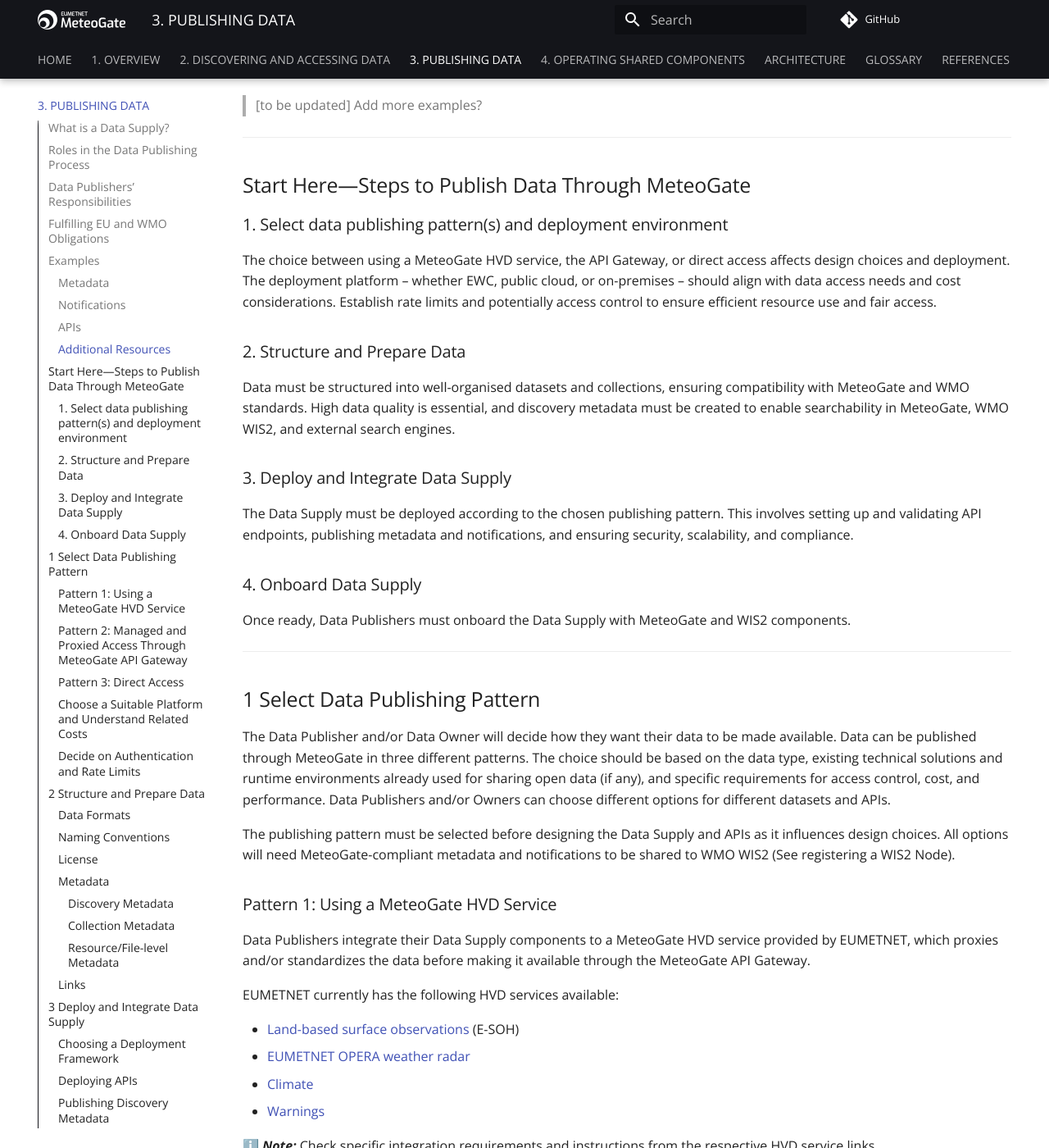
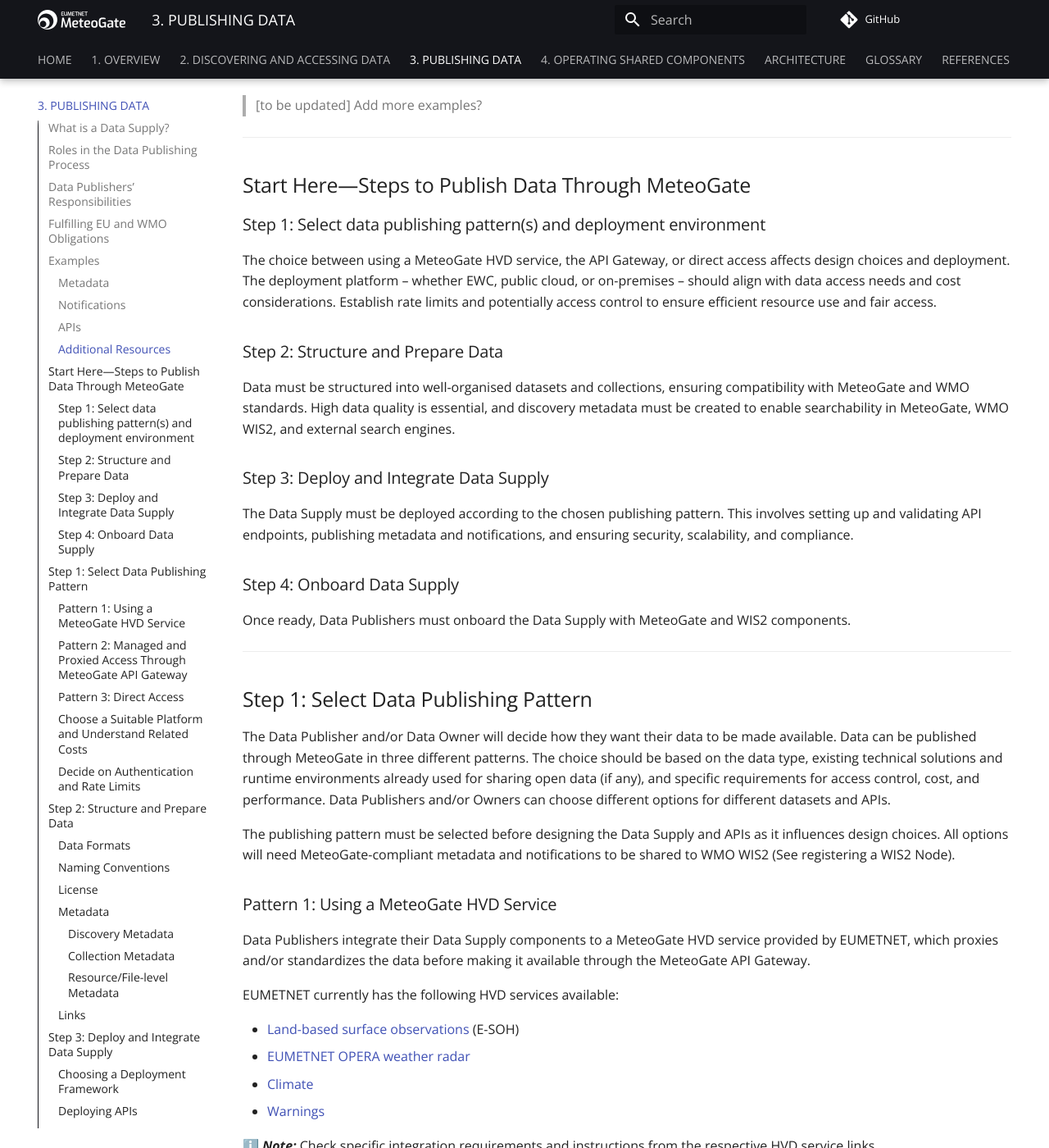
Before and after one commit to EUMETNET/meteogate-documentation, an MkDocs documentation site: the page built from docs/3-publishing-data.md, in a window 1280 px wide and 1400 px high, scrolled down 2776 px. Shown: the whole window at 82% size. Built offline with MkDocs 1.6.1 and Material for MkDocs 9.7.7, drawn with Linux system fonts in a browser that asks for light colours; comment, search, counter and statistics services are not loaded; some of the changed text lies outside the part shown.

Commit message:
Update 3-publishing-data.md

```diff
--- a/docs/3-publishing-data.md
+++ b/docs/3-publishing-data.md
@@ -104,24 +104,24 @@ _<to be updated>_
 
 ## Start Here—Steps to Publish Data Through MeteoGate
 
-### 1. Select data publishing pattern(s) and deployment environment
+### Step 1: Select data publishing pattern(s) and deployment environment
 The choice between using a MeteoGate HVD service, the API Gateway, or direct access affects design choices and deployment. The deployment platform – whether EWC, public cloud, or on-premises – should align with data access needs and cost considerations. Establish rate limits and potentially access control to ensure efficient resource use and fair access.
 
-### 2. Structure and Prepare Data
+### Step 2: Structure and Prepare Data
 
 Data must be structured into well-organised datasets and collections, ensuring compatibility with MeteoGate and WMO standards. High data quality is essential, and discovery metadata must be created to enable searchability in MeteoGate, WMO WIS2, and external search engines.
 
-### 3. Deploy and Integrate Data Supply
+### Step 3: Deploy and Integrate Data Supply
 
 The Data Supply must be deployed according to the chosen publishing pattern. This involves setting up and validating API endpoints, publishing metadata and notifications, and ensuring security, scalability, and compliance.
 
-### 4. Onboard Data Supply
+### Step 4: Onboard Data Supply
 
 Once ready, Data Publishers must onboard the Data Supply with MeteoGate and WIS2 components.
 
 ---
 
-## 1 Select Data Publishing Pattern
+## Step 1: Select Data Publishing Pattern
 
 The Data Publisher and/or Data Owner will decide how they want their data to be made available. Data can be published through MeteoGate in three different patterns. The choice should be based on the data type, existing technical solutions and runtime environments already used for sharing open data (if any), and specific requirements for access control, cost, and performance. Data Publishers and/or Owners can choose different options for different datasets and APIs.
 
@@ -218,7 +218,7 @@ The access restrictions are implemented in different ways depending on the Data
 
 ---
 
-## 2 Structure and Prepare Data
+## Step 2: Structure and Prepare Data
 
 Datasets should be structured in a way that ensures efficient access, consistency, interoperability, and discoverability within MeteoGate and WMO WIS2. Key aspects of structuring include defining dataset boundaries, standardizing parameters, optimizing metadata, ensuring proper indexing, and selecting suitable API technologies for data retrieval.
 
@@ -385,7 +385,7 @@ Effective linking enhances discoverability and navigation. In MeteoGate, links s
   - Implement X-Forwarded and X-Prefix Headers for correct URL resolution when using the MeteoGate API Gateway.
   - Ensure consistent and intuitive navigation by maintaining a clear and logical link structure throughout the API.
 
-## 3 Deploy and Integrate Data Supply
+## Step 3: Deploy and Integrate Data Supply
 
 ### Choosing a Deployment Framework
 
@@ -465,7 +465,7 @@ For Data Publishing Patterns 1 and 2, the MeteoGate Solution Manager performs ad
   - Use standard validation tools such as schema validation and data integrity checks to confirm format compliance.
   - Document all test cases, results, and known issues to support troubleshooting and future improvements.
 
-## 4 Onboarding Data Supply to MeteoGate and WMO WIS 2
+## Step 4: Onboarding Data Supply to MeteoGate and WMO WIS 2
 
 Once the data is prepared, the publishing pattern is selected, and the Data Supply is deployed, the next step is to onboard it to WIS2 and MeteoGate. This process ensures that all registered Data Supply components function with MeteoGate and WMO WIS2 requirements, making them discoverable and accessible through MeteoGate.
 
```
